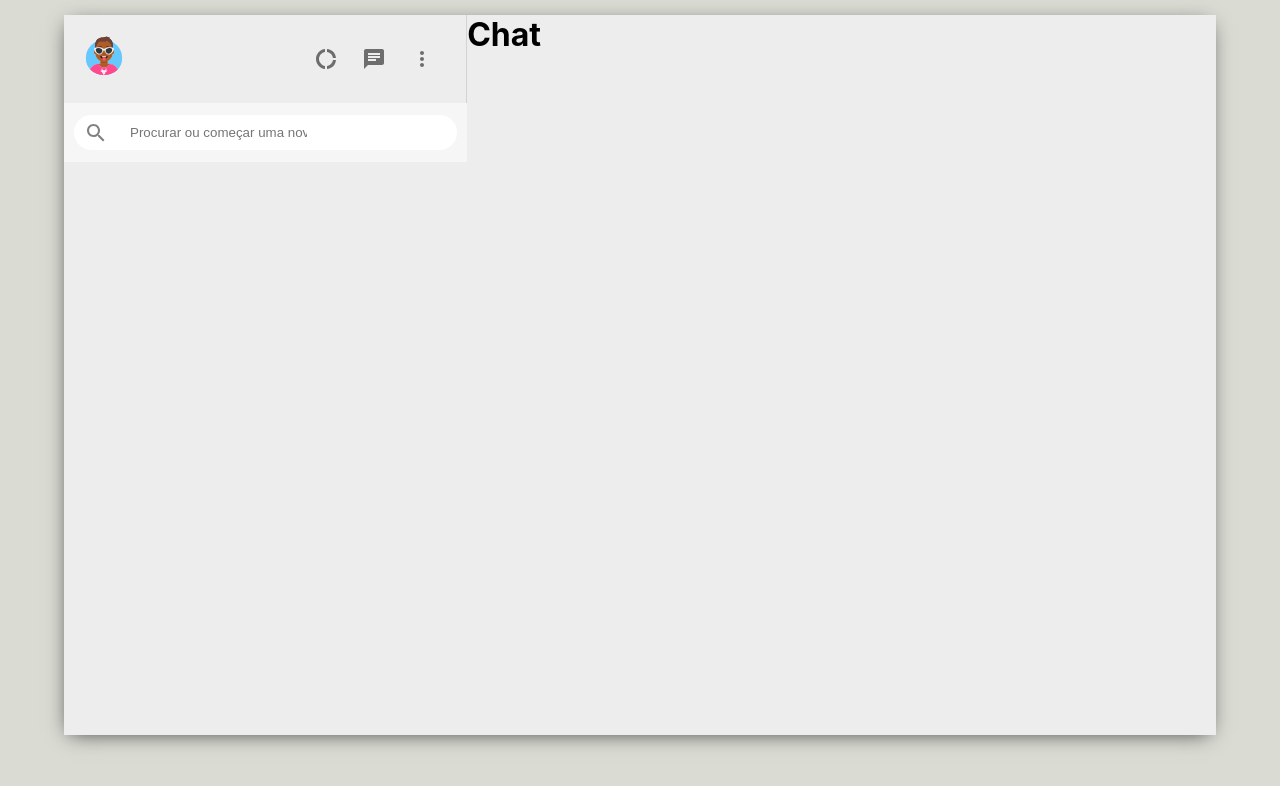
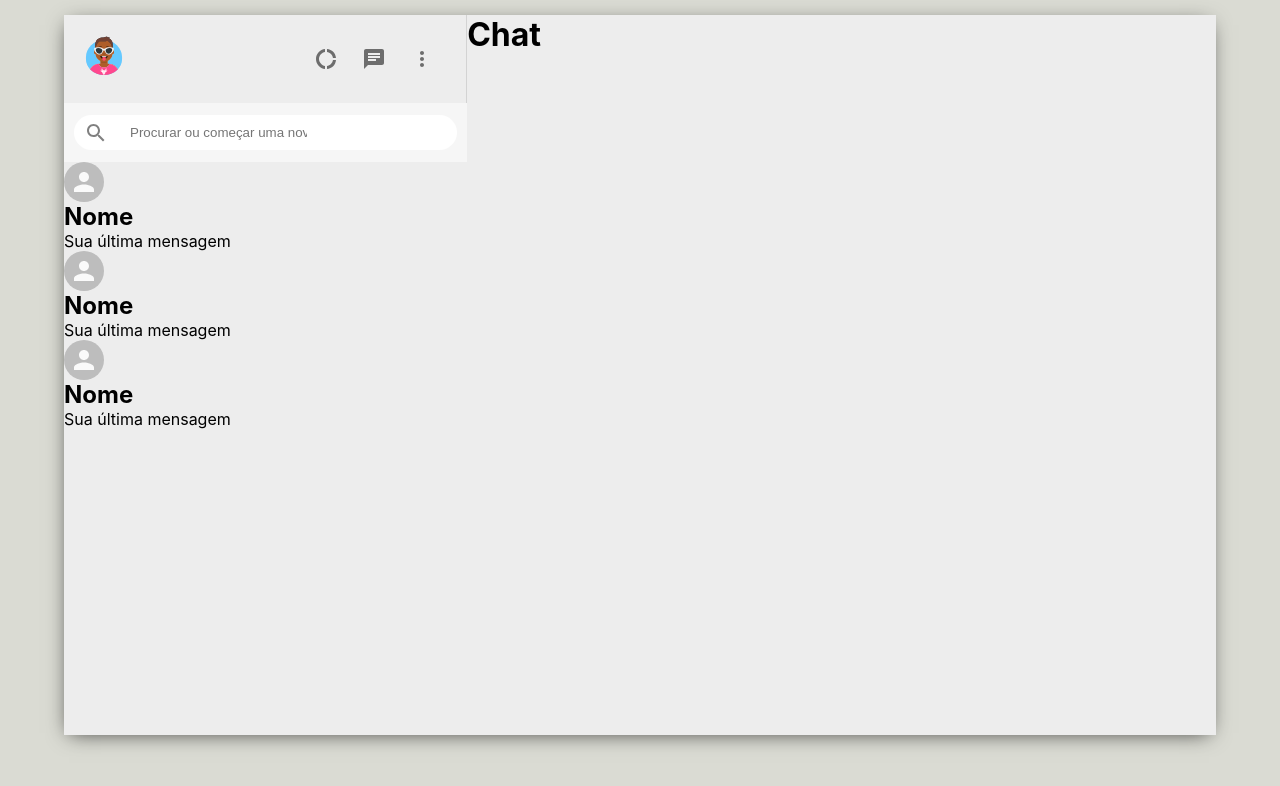
Before and after one commit to vbeloti/whatsapp-web, a React (Create React App) app: page / in a window 1280 px wide. Shown: the top 786 px of the page. Built offline with nearby package versions, Linux system fonts and the light colour scheme.

Commit message:
chore: import SidebarChat

```diff
--- a/src/components/Sidebar/index.tsx
+++ b/src/components/Sidebar/index.tsx
@@ -9,6 +9,7 @@ import { Avatar, IconButton } from '@material-ui/core';
 import avatar from '../../assets/img/avatar.svg';
 
 import './styles.css';
+import SidebarChat from '../SidebarChat';
 
 const Sidebar: React.FC = () => {
   return (
@@ -34,6 +35,12 @@ const Sidebar: React.FC = () => {
           <input placeholder="Procurar ou começar uma nova conversa" type="text"/>
         </div>
       </div>
+
+      <div className="sidebar__chats">
+        <SidebarChat />
+        <SidebarChat />
+        <SidebarChat />
+      </div>
     </div>
   );
 };
--- a/src/components/SidebarChat/index.tsx
+++ b/src/components/SidebarChat/index.tsx
@@ -1,11 +1,17 @@
 import React from 'react';
 
 import './styles.css';
+import { Avatar } from '@material-ui/core';
 
 const SidebarChat: React.FC = () => {
   return (
     <div className="sidebarChat">
+      <Avatar />
 
+      <div className="sidebarChat__info">
+        <h2>Nome</h2>
+        <p>Sua última mensagem</p>
+      </div>
     </div>
   );
 }
```
